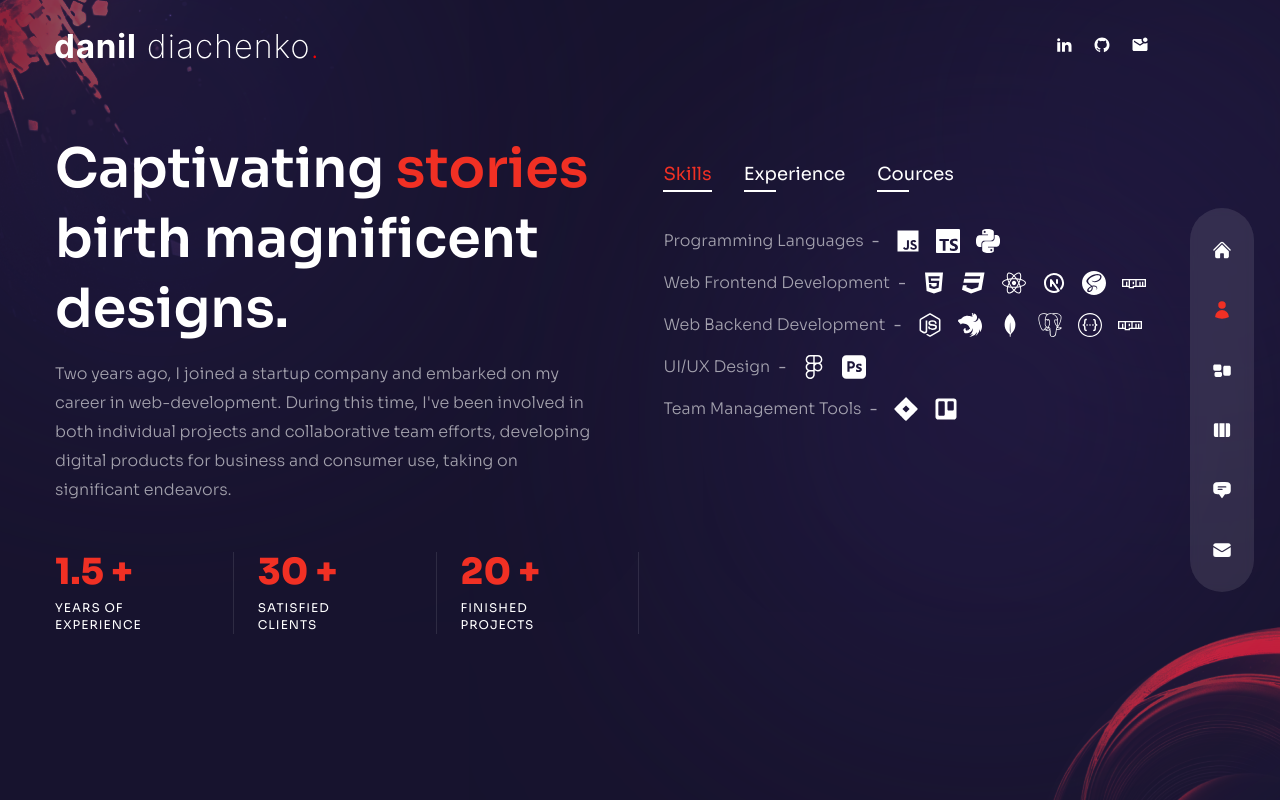
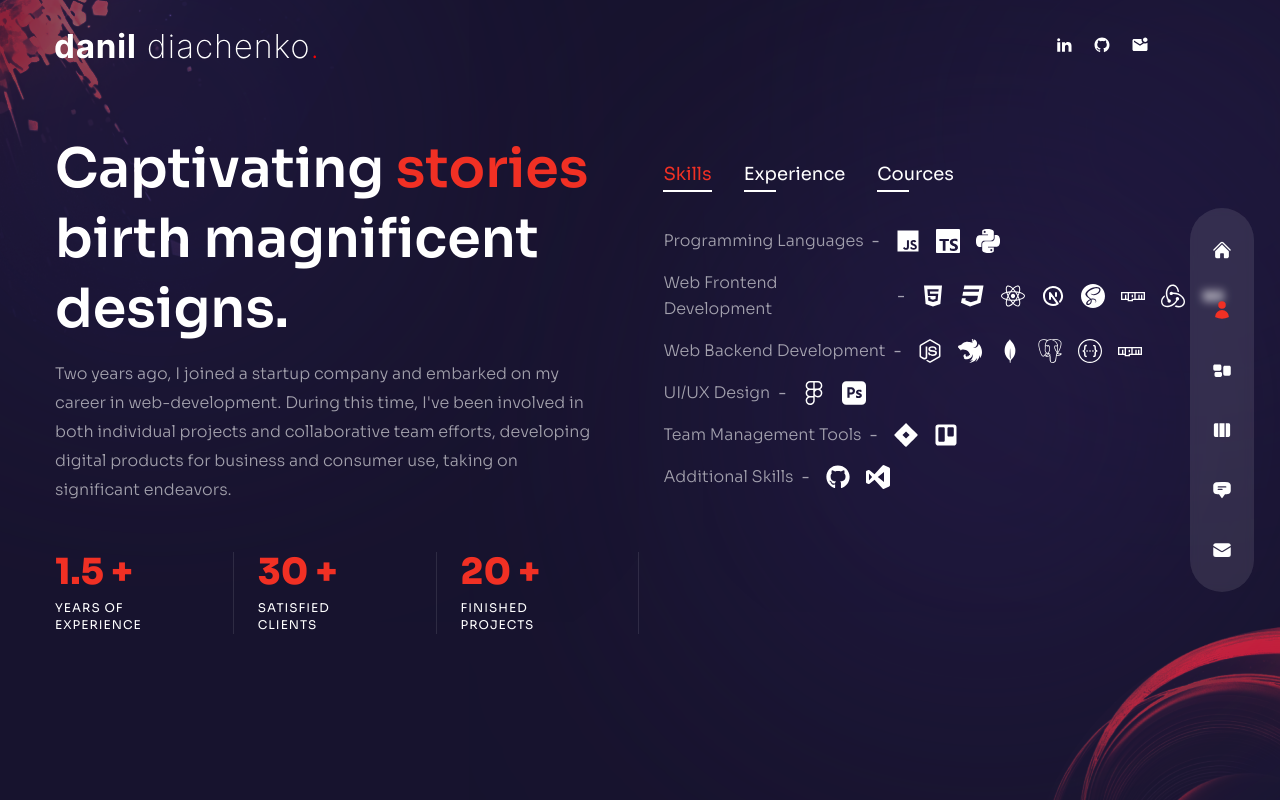
Before and after one commit to DanyloDiachenko/portfolio, a Next.js app: page /about in a window 1280 px wide. Built offline with nearby package versions, Linux system fonts and the light colour scheme; some icons are missing.

Commit message:
about me

```diff
--- a/pages/about/index.tsx
+++ b/pages/about/index.tsx
@@ -10,6 +10,7 @@ import {
     FaNodeJs,
     FaJira,
     FaTrello,
+    FaGithub,
 } from "react-icons/fa";
 import {
     SiSass,
@@ -20,8 +21,10 @@ import {
     SiMongodb,
     SiPostgresql,
     SiSwagger,
+    SiRedux,
+    SiVisualstudio,
 } from "react-icons/si";
-import { TbBrandNextjs } from "react-icons/tb";
+import { TbBrandNextjs, TbSeo } from "react-icons/tb";
 import { motion } from "framer-motion";
 
 import { fadeIn } from "../../variants";
@@ -54,6 +57,8 @@ const aboutData: IAboutDataItem[] = [
                     <TbBrandNextjs />,
                     <SiSass />,
                     <FaNpm />,
+                    <SiRedux />,
+                    <TbSeo />,
                 ],
             },
             {
@@ -75,15 +80,15 @@ const aboutData: IAboutDataItem[] = [
                 title: "Team Management Tools",
                 icons: [<FaJira />, <FaTrello />],
             },
+            {
+                title: "Additional Skills",
+                icons: [<FaGithub />, <SiVisualstudio />],
+            },
         ],
     },
     {
         title: "experience",
         info: [
-            {
-                title: "Learning Frontend Development - self",
-                stage: "Jun 2022 - Aug 2022",
-            },
             {
                 title: "Frontend Developer - Digital Art Agency",
                 stage: "Aug 2022 - now",
@@ -102,16 +107,12 @@ const aboutData: IAboutDataItem[] = [
         title: "cources",
         info: [
             {
-                title: "Web Development - ABC University, LA, CA",
-                stage: "2011",
+                title: "Frontend Developer - IT School GoIT",
+                stage: "2022-2023",
             },
             {
-                title: "Computer Science Diploma - AV Technical Institute",
-                stage: "2009",
-            },
-            {
-                title: "Certified Graphic Designer - ABC Institute, Los Angeles, CA",
-                stage: "2006",
+                title: "Software engineering - Kyiv Politechnic Institute",
+                stage: "2023 - now",
             },
         ],
     },
@@ -121,7 +122,7 @@ const About = (): JSX.Element => {
     const [index, setIndex] = useState<number>(0);
 
     return (
-        <div className="h-full bg-primary/30 py-32 text-center xl:text-left overflow-scroll">
+        <div className="h-full bg-primary/30 py-32 text-center xl:text-left">
             <Circles />
             <motion.div
                 variants={fadeIn("right", 0.2)}
@@ -132,7 +133,7 @@ const About = (): JSX.Element => {
             >
                 <Avatar />
             </motion.div>
-            <div className="container mx-auto h-full flex flex-col items-center xl:flex-row gap-x-6">
+            <div className="container mx-auto h-full flex flex-col items-center xl:flex-row gap-x-6 max-xl:overflow-y-auto">
                 <div className="flex-1 flex flex-col justify-center">
                     <motion.h2
                         variants={fadeIn("right", 0.2)}
@@ -261,12 +262,12 @@ const About = (): JSX.Element => {
                                                       >
                                                           {icon}
                                                       </div>
-                                                  )
+                                                  ),
                                               )
                                             : ""}
                                     </div>
                                 </div>
-                            )
+                            ),
                         )}
                     </div>
                 </motion.div>
--- a/pages/index.tsx
+++ b/pages/index.tsx
@@ -7,7 +7,7 @@ import Avatar from "../components/Avatar";
 
 const Home = (): JSX.Element => {
     return (
-        <div className="bg-primary/60 h-full">
+        <div className="bg-primary/60 h-full ">
             <div className="w-full h-full bg-gradient-to-r from-primary/10 via-black/30 to-black/10">
                 <div
                     className="text-center flex flex-col justify-center
```
